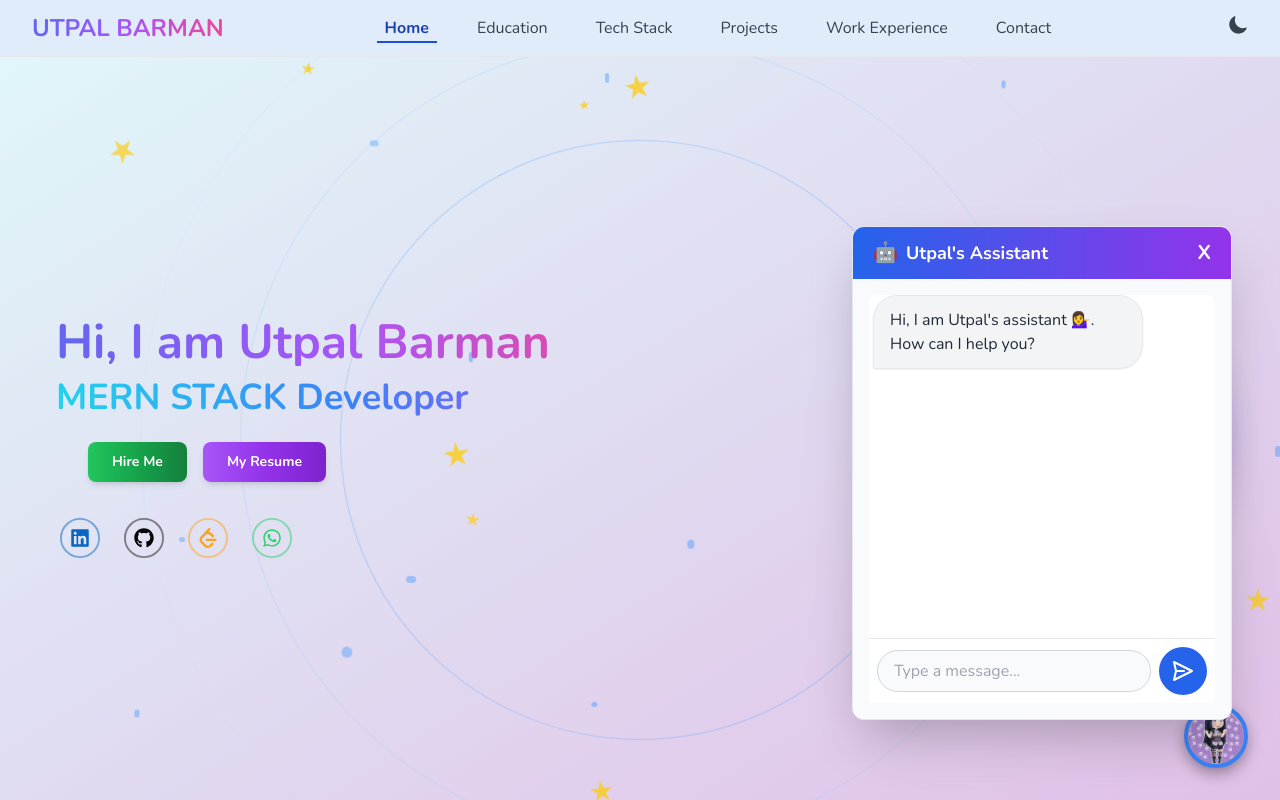
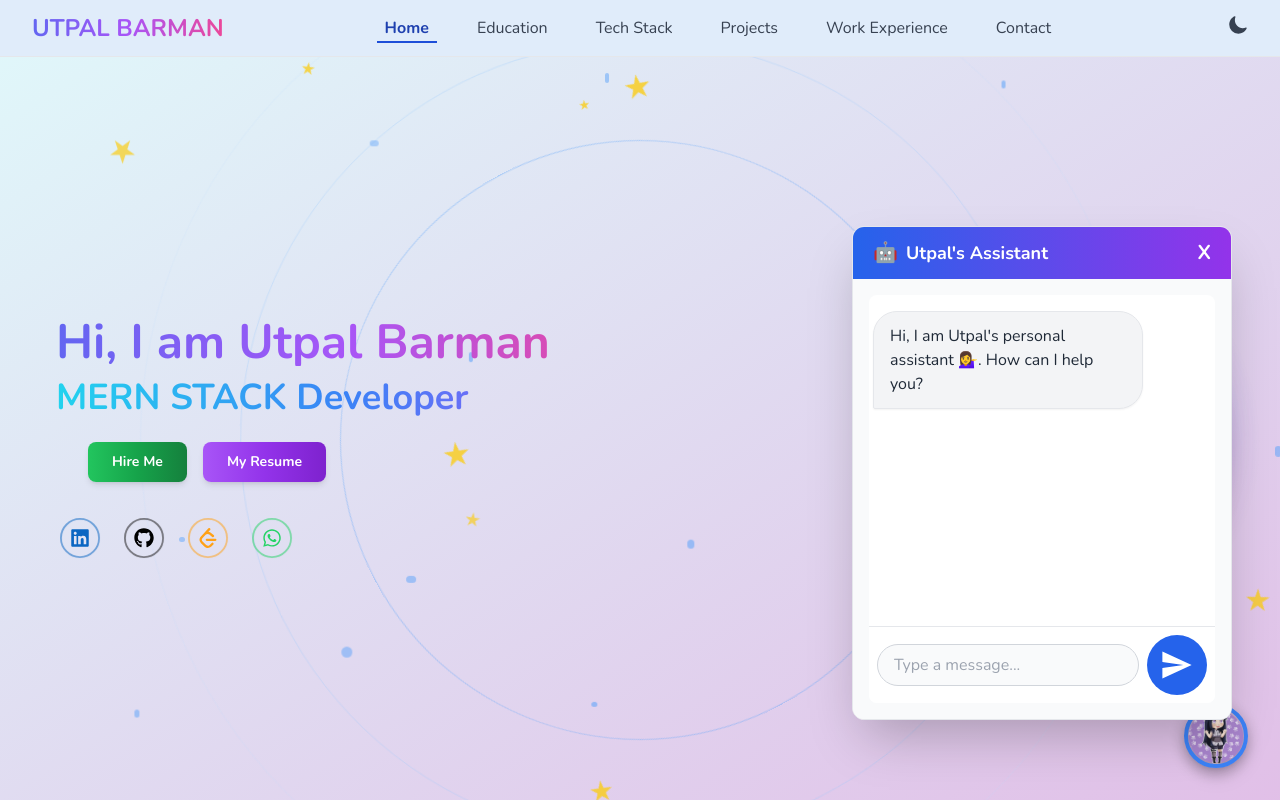
Before and after one commit to utpal2003/utpal-portfolio, a React (Vite) app in the folder Frontend/: page / in a window 1280 px wide. Both pictures are taken after a click on the button 1216 px from the left and 736 px from the top of the page. Shown: the top 800 px of the page. Built offline with nearby package versions, Linux system fonts and the light colour scheme; the HTML template or start-up script is replaced by a standard one.

Commit message:
Dark color set

```diff
--- a/Frontend/src/components/AnimatedBot.jsx
+++ b/Frontend/src/components/AnimatedBot.jsx
@@ -76,7 +76,7 @@ const AnimatedBot = () => {
             className="absolute bottom-20 right-0 bg-gradient-to-r from-blue-500 to-purple-600 text-white text-sm font-medium px-4 py-2 rounded-xl shadow-xl animate-slideUpAndFade w-max max-w-[250px] transform origin-bottom-right"
           >
             👋 Hello! How can I help you?
-            <div className="absolute -bottom-2 right-4 w-3 h-3 bg-purple-600 transform rotate-45"></div>
+            <div className="absolute -bottom-1 right-4 w-3 h-3 bg-purple-600 transform rotate-45"></div>
           </div>
         )}
 
@@ -84,27 +84,35 @@ const AnimatedBot = () => {
         {isOpen && (
           <div
             className="chat-window fixed bottom-12 right-4 w-[calc(100vw-32px)] sm:w-[380px] max-h-[80vh]
-               bg-white rounded-xl shadow-2xl overflow-hidden border border-gray-200 z-[999] animate-scaleIn"
+       bg-white dark:bg-gray-900 rounded-xl shadow-2xl overflow-hidden
+       border border-gray-200 dark:border-gray-700 z-[999] animate-scaleIn"
           >
             {/* Chat header */}
-            <div className="flex items-center justify-between bg-gradient-to-r from-blue-600 to-purple-600 px-5 py-3 text-white shadow-md">
+            <div className="flex items-center justify-between
+                    bg-gradient-to-r from-blue-600 to-purple-600
+                    dark:from-gray-800 dark:to-gray-700
+                    px-5 py-3 text-white shadow-md">
               <div className="flex items-center gap-2">
                 <span className="text-xl">🤖</span>
                 <h3 className="font-semibold text-lg">Utpal's Assistant</h3>
               </div>
               <button
                 onClick={() => setIsOpen(false)}
-                className="text-white hover:text-gray-200 text-xl font-bold transition-transform hover:rotate-90 duration-300"
+                className="text-white hover:text-gray-200 text-xl font-bold
+                   transition-transform hover:rotate-90 duration-300"
               >
                 X
               </button>
             </div>
+
             {/* Chat body */}
-            <div className="h-[55vh] overflow-y-auto overflow-x-hidden p-4 bg-gray-50">
+            <div className="h-[55vh] overflow-y-auto overflow-x-hidden p-4
+                    bg-gray-50 dark:bg-gray-800 dark:text-gray-200">
               <ChatBot />
             </div>
           </div>
         )}
+
 
       </div>
     </Draggable>
--- a/Frontend/src/components/ChatBot.jsx
+++ b/Frontend/src/components/ChatBot.jsx
@@ -1,9 +1,10 @@
 import React, { useState, useEffect, useRef } from "react";
 import axios from "axios";
+import { IoMdSend } from "react-icons/io";
 
 const ChatBot = () => {
   const [messages, setMessages] = useState([
-    { sender: "bot", text: "Hi, I am Utpal's assistant 💁‍♀️. How can I help you?" },
+    { sender: "bot", text: "Hi, I am Utpal's personal assistant 💁‍♀️. How can I help you?" },
   ]);
   const [input, setInput] = useState("");
   const [typing, setTyping] = useState(false);
@@ -41,17 +42,16 @@ const ChatBot = () => {
   };
 
   return (
-    <div className="flex flex-col h-full bg-white dark:bg-gray-900 rounded-lg">
+    <div className="flex flex-col h-full bg-white dark:bg-gray-900 rounded-lg overflow-hidden">
       {/* Messages */}
-      <div className="flex-1 overflow-y-auto mb-4 space-y-3 px-1 scrollbar-thin scrollbar-thumb-rounded-full scrollbar-track-transparent scrollbar-thumb-gray-300 dark:scrollbar-thumb-gray-600">
+      <div className="flex-1 overflow-y-auto mb-4 mt-4 space-y-3 px-1 scrollbar-thin scrollbar-thumb-rounded-full scrollbar-track-transparent scrollbar-thumb-gray-300 dark:scrollbar-thumb-gray-600">
         {messages.map((msg, idx) => (
           <div key={idx} className={`flex ${msg.sender === "user" ? "justify-end" : "justify-start"}`}>
             <div
-              className={`max-w-[80%] px-4 py-3 rounded-3xl break-words transform transition-all duration-300 ease-in-out text-sm md:text-base ${
-                msg.sender === "user"
-                  ? "bg-gradient-to-r from-blue-500 to-purple-600 text-white rounded-br-sm shadow-md"
-                  : "bg-gray-100 dark:bg-gray-800 text-gray-800 dark:text-gray-200 rounded-bl-sm border border-gray-200 dark:border-gray-700 shadow-sm"
-              }`}
+              className={`max-w-[80%] px-4 py-3 rounded-3xl break-words transform transition-all duration-300 ease-in-out text-sm md:text-base ${msg.sender === "user"
+                ? "bg-gradient-to-r from-blue-500 to-purple-600 text-white rounded-br-sm shadow-md"
+                : "bg-gray-100 dark:bg-gray-800 text-gray-800 dark:text-gray-200 rounded-bl-sm border border-gray-200 dark:border-gray-700 shadow-sm"
+                }`}
             >
               {msg.text}
             </div>
@@ -84,9 +84,9 @@ const ChatBot = () => {
           className="bg-blue-600 text-white p-3 rounded-full hover:bg-blue-700 focus:outline-none focus:ring-2 focus:ring-blue-500 transition-all duration-200 active:scale-95"
           aria-label="Send message"
         >
-          <svg xmlns="http://www.w3.org/2000/svg" className="h-5 w-5 md:h-6 md:w-6 transform rotate-90" fill="none" viewBox="0 0 24 24" stroke="currentColor" strokeWidth={2}>
-            <path strokeLinecap="round" strokeLinejoin="round" d="M12 19l9 2-9-18-9 18 9-2zm0 0v-8" />
-          </svg>
+          <IoMdSend
+            className="text-xl sm:text-2xl md:text-3xl lg:text-4xl  cursor-pointer"
+          />
         </button>
       </div>
     </div>
```
